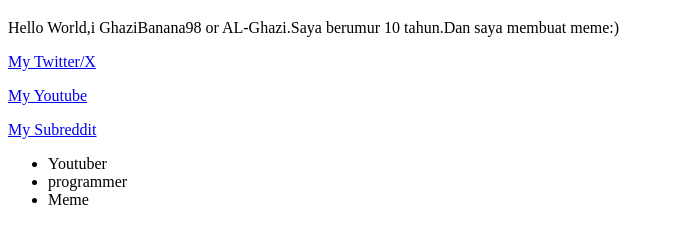
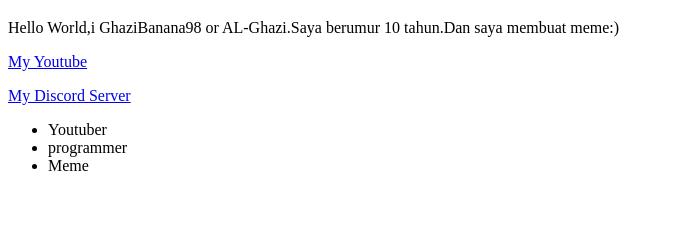
Before and after one commit to GhaziBanana98/ghazibanana98-github, a plain HTML site: page index.html in a window 1280 px wide. Shown: the part 61-304 px from the top of the page, without its empty margins (0-674 px from the left). Drawn offline with Linux system fonts and the light colour scheme.

Commit message:
index.html

```diff
--- a/index.html
+++ b/index.html
@@ -12,11 +12,9 @@
 <h1>Welcome To My Website</h1>
 <p>Hello World,i GhaziBanana98 or AL-Ghazi.Saya berumur 10 tahun.Dan saya membuat meme:)</p>
 
-<a href="https://x.com/Irshad_ALGhazi">My Twitter/X</a>
-
 <p><a href="https://www.youtube.com/@GhaziBanana98">My Youtube</p></a>
 
-<p><a href="https://www.reddit.com/r/ghazigroup/">My Subreddit</p></a>
+<p><a href="https://discord.gg/hDg7qWNG8">My Discord Server</p></a>
 
 <ul>
   <li>Youtuber</li>
```
